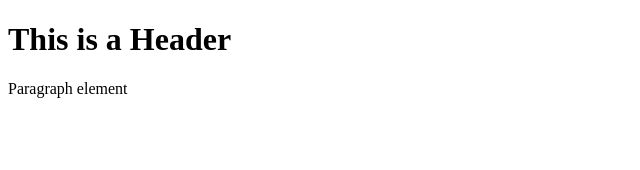
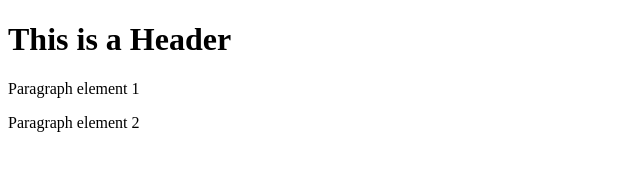
Before and after one commit to jbwidney/git-test, a plain HTML site: page index.html in a window 1280 px wide. Shown: the whole page, without its empty margins (0-640 px from the left). Drawn offline with Linux system fonts and the light colour scheme.

Commit message:
Third Commit

```diff
--- a/index.html
+++ b/index.html
@@ -2,6 +2,7 @@
 <html>
     <body>
         <h1>This is a Header</h1>
-        <p>Paragraph element</p>
+        <p>Paragraph element 1</p>
+        <P>Paragraph element 2</P>
     </body>
 </html>
```
